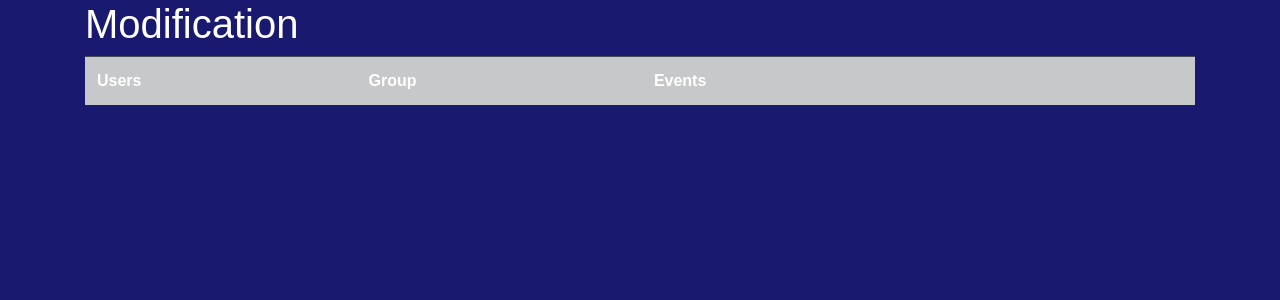
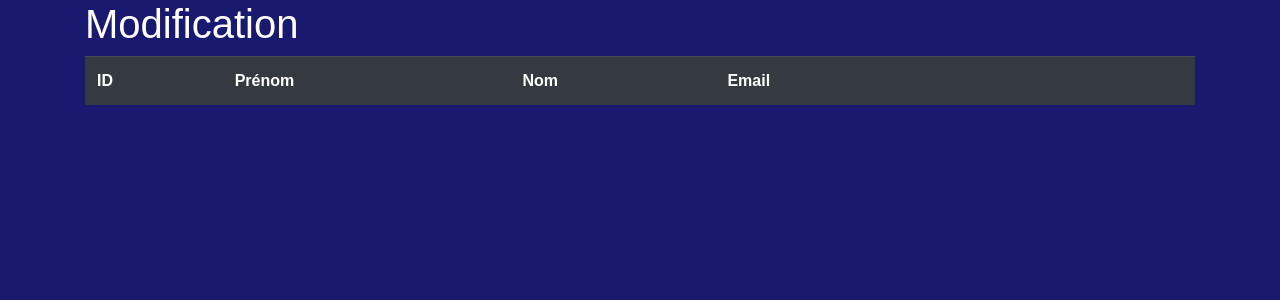
Before and after one commit to reyesgregorie/alumni-passerelle, a Symfony app: template templates/admin_user/index.html.twig in a window 1280 px wide. Shown: the part 56-356 px from the top of the page. Run offline with Twig, Linux system fonts and the light colour scheme; the template is opened without the code that fills it, so the values that code supplies are empty; some libraries are stand-ins or nearby versions.

Commit message:
modification des tables users groups, ajout lien navbar sur gestion groupes

```diff
--- a/templates/admin_user/index.html.twig
+++ b/templates/admin_user/index.html.twig
@@ -4,16 +4,17 @@
 
 {% block body %}
     <h1> Modification</h1>
-    <table class="table">
+    <table class="table table-dark">
 
-        <tr class="table table-striped table-dark">
-            <th>Users</th>
-            <th>Group</th>
-            <th>Events</th>
+        <tr>
+            <th>ID</th>
+            <th>Prénom</th>
+            <th>Nom</th>
+            <th>Email</th>
             <th width="250px"></th>
         </tr>
         {% for user in users %}
-            <tr class="table table-striped table-dark">
+            <tr>
                 <th>{{ user.id }}</th>
                 <th>{{ user.firstname }}</th>
                 <th>{{ user.lastname }}</th>
--- a/templates/base.html.twig
+++ b/templates/base.html.twig
@@ -33,6 +33,9 @@
                                 </a>
                                 <a class="dropdown-item" href="{{ path('app_adminuser_index') }}">
                                     Gestion utilisateurs
+                                </a>
+                                <a class="dropdown-item" href="{{ path('app_admingroup_index') }}">
+                                    Gestion groupes
                                 </a>
                             </div>
                         </li>
```
Also changed, not shown: templates/admin_group/index.html.twig (+3 -6 lines).
